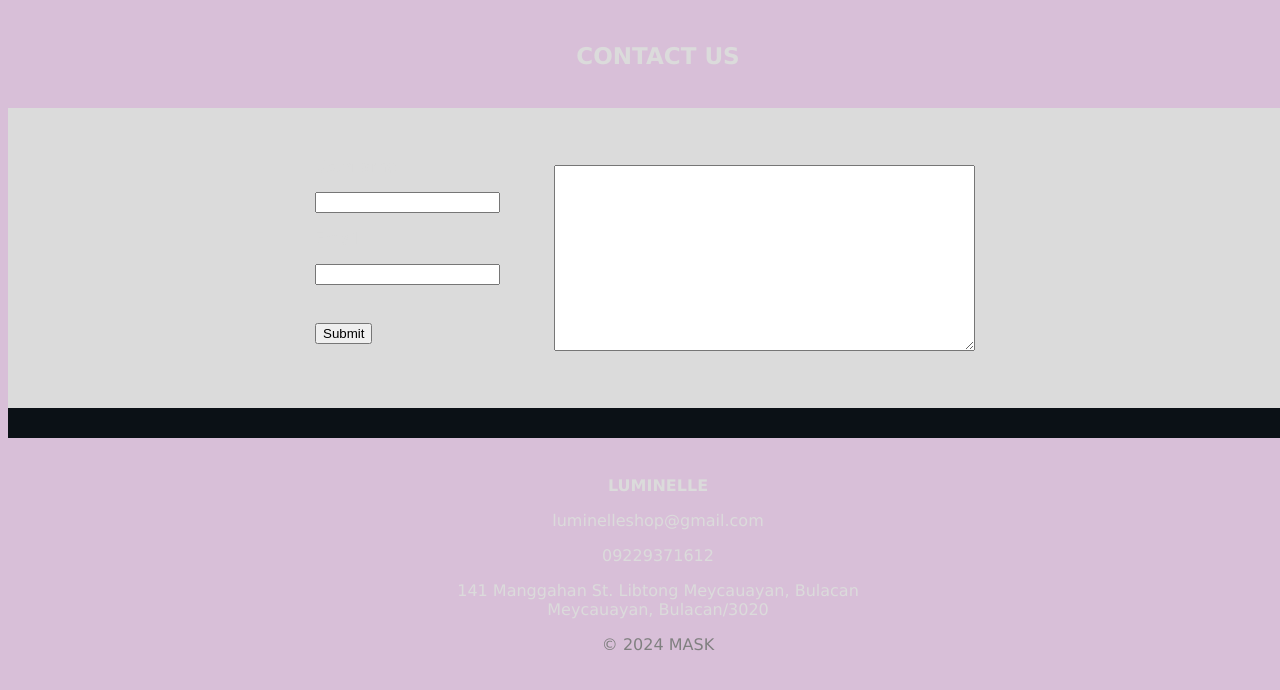
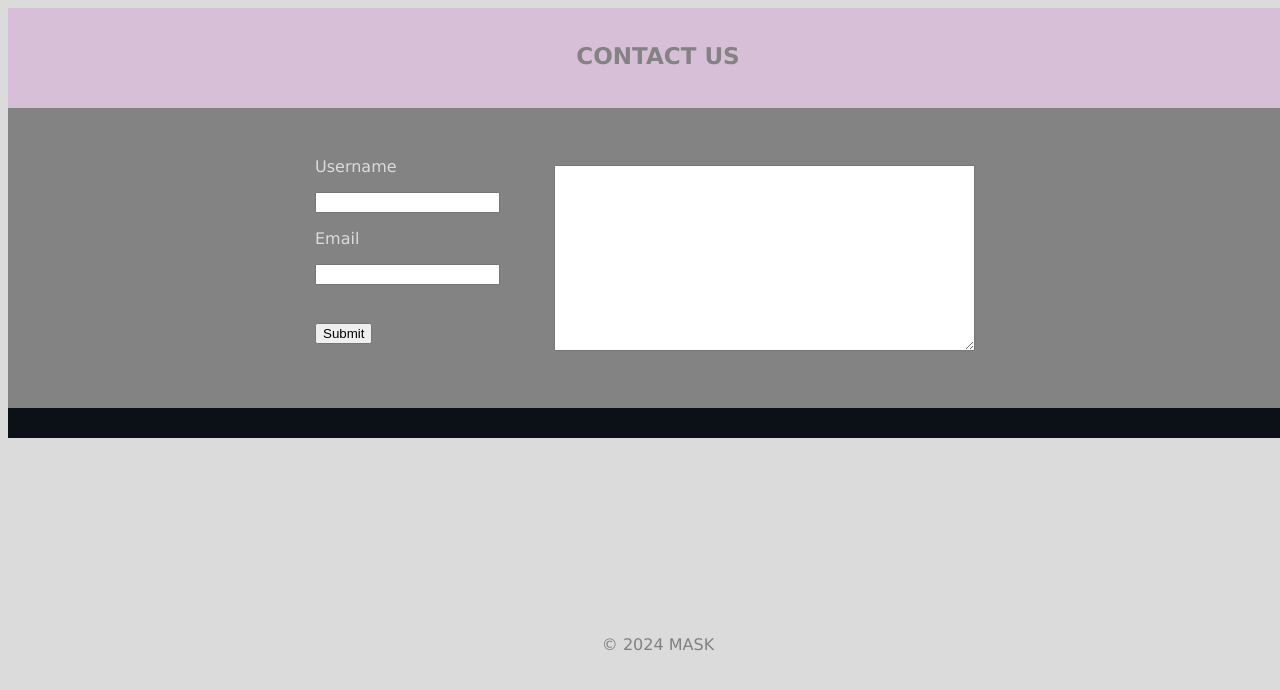
Before and after one commit to annicakes/lumiee, a plain HTML site: page contact.html in a window 1280 px wide. Shown: the top 690 px of the page. Drawn offline with Linux system fonts and the light colour scheme.

Commit message:
Update contact.html

```diff
--- a/contact.html
+++ b/contact.html
@@ -3,19 +3,19 @@
         <title>Contact Luminelle</title>
         <link rel="icon" href="okok..png">
     </head>
-    <body bgcolor="#D8BFD8" style="color:#dbdbdb;font-family:verdana">
+    <body bgcolor="#dbdbdb" style="color:#dbdbdb;font-family:verdana">
 
         <table  border="0" width="1300" height ="100" align ="center" bgcolor="#D8BFD8">
             <tr>
             <td>
             <center>
-            <p style="width:250;height:30;border:0;color:#dbdbdb;font-family:verdana" ><big><big><b>CONTACT US</b</big></big></p>
+            <p style="width:250;height:30;border:0;color:#838383;font-family:verdana" ><big><big><b>CONTACT US</b</big></big></p>
             </center>
             </td>
             </tr>
             </table>
 
-            <table  border="0"  width="1300" height ="300" align ="center" bgcolor="#dbdbdb">
+            <table  border="0"  width="1300" height ="300" align ="center" bgcolor="#838383">
             <tr>
             <td width=300></td>
             <td>
```
